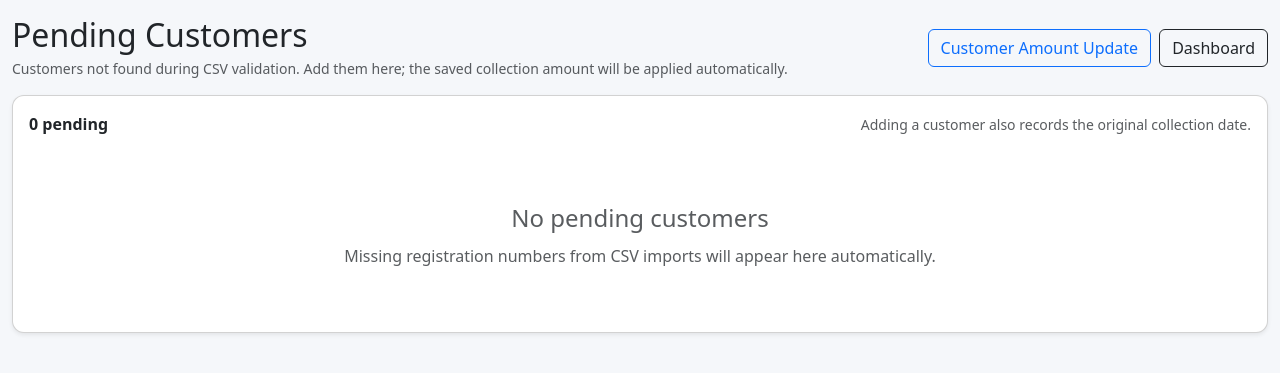
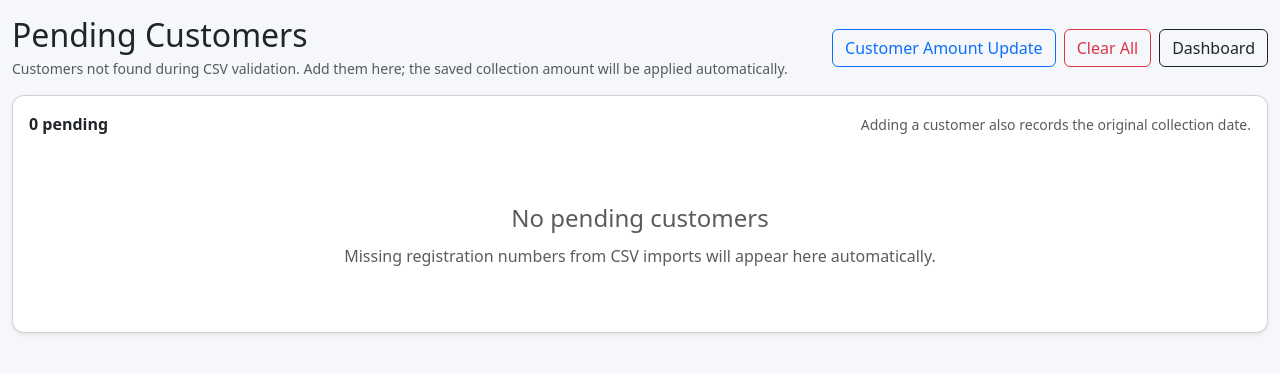
Before and after one commit to Kamaldheen20/finatesting, a Flask app: page /pending-customers in a window 1280 px wide. Shown: the top 373 px of the page. Run offline with Flask 3, Linux system fonts and the light colour scheme; a user stored in the database is signed in; data that the repository does not hold is empty; some libraries are stand-ins or nearby versions.

Commit message:
Add clear all pending customers button

```diff
--- a/templates/pending_customers.html
+++ b/templates/pending_customers.html
@@ -11,7 +11,7 @@
 <div class="container-fluid py-3">
   <div class="d-flex justify-content-between align-items-center flex-wrap gap-2 mb-3">
     <div><h2 class="mb-1">Pending Customers</h2><div class="text-muted small">Customers not found during CSV validation. Add them here; the saved collection amount will be applied automatically.</div></div>
-    <div class="d-flex gap-2"><a href="/customer-amount-update" class="btn btn-outline-primary">Customer Amount Update</a><a href="/dashboard" class="btn btn-outline-dark">Dashboard</a></div>
+    <div class="d-flex gap-2"><a href="/customer-amount-update" class="btn btn-outline-primary">Customer Amount Update</a><button type="button" class="btn btn-outline-danger" onclick="clearAllPending()">Clear All</button><a href="/dashboard" class="btn btn-outline-dark">Dashboard</a></div>
   </div>
   <div id="alertArea"></div>
   <div class="card shadow-sm"><div class="card-body">
```
